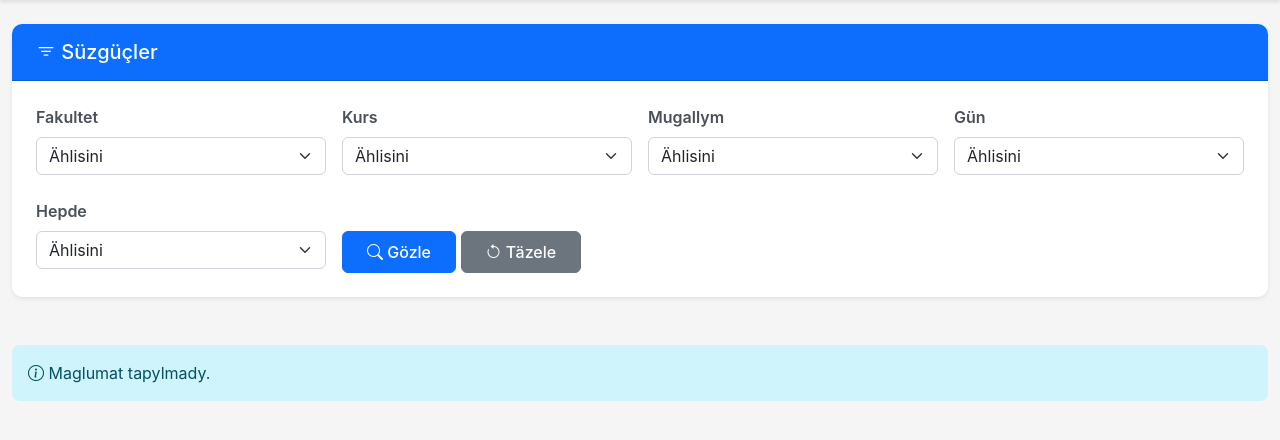
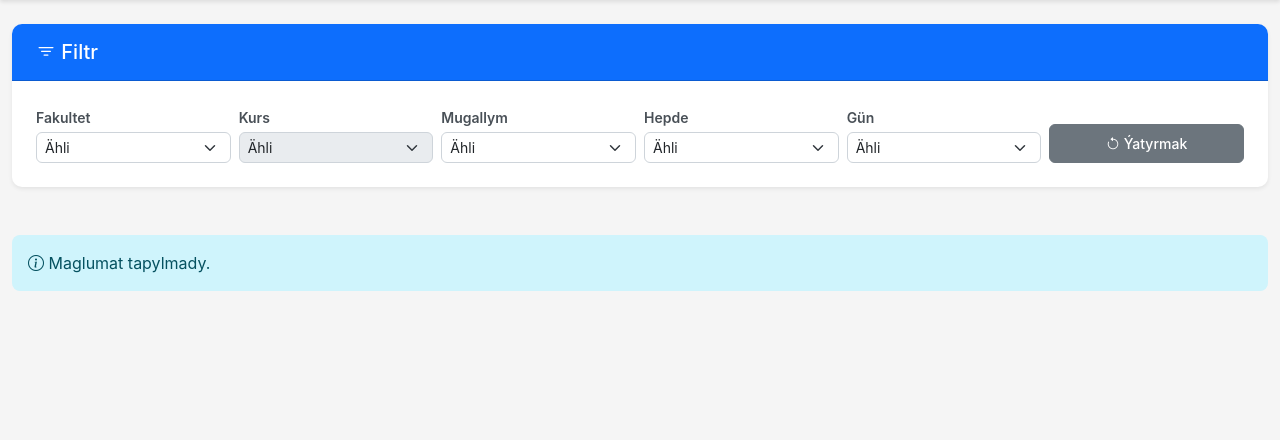
Before and after one commit to DovletEmin/Schedule, a Django app: page / in a window 1280 px wide. Shown: the part 62-502 px from the top of the page. Run offline with Django 5.2, Linux system fonts and the light colour scheme; data that the repository does not hold is empty.

Commit message:
Improve timetable grid filtering and header layout
- Move week information to left side of header
- Center faculty and course information in header
- Add dependent filtering for courses based on faculty selection
- Disable course dropdown until faculty is selected
- Auto-clear course selection when faculty changes
- Improve filter compactness with smaller form controls
- Update CSS styles for cleaner display

```diff
--- a/src/static/css/style.css
+++ b/src/static/css/style.css
@@ -46,6 +46,13 @@ body {
     font-weight: 600;
     margin-bottom: 0.5rem;
     color: #495057;
+}
+
+.form-label-sm {
+    font-weight: 600;
+    margin-bottom: 0.25rem;
+    color: #495057;
+    font-size: 0.875rem;
 }
 
 .form-select, .form-control {
@@ -207,7 +214,6 @@ body {
 /* Lecture cells - solid line */
 .lecture-subject {
     background: linear-gradient(135deg, #e3f2fd 0%, #bbdefb 100%);
-    border-left: 5px solid #2196F3;
 }
 
 .lecture-room {
@@ -230,7 +236,6 @@ body {
     width: 100%;
     height: 100%;
     min-height: 60px;
-    border-left: 5px solid #2196F3;
 }
 
 /* Каждая группа занимает равную часть по горизонтали */
@@ -238,11 +243,35 @@ body {
     flex: 1;
     display: flex;
     background: linear-gradient(135deg, #fff3e0 0%, #ffe0b2 100%);
-    border-left: 5px solid #FF9800;
 }
 
 .practice-group-block:not(:first-child) {
     border-left: 3px solid #FF9800; /* Разделитель между группами */
+}
+
+/* Practice subject cell */
+.practice-subject {
+    background: linear-gradient(135deg, #fff3e0 0%, #ffe0b2 100%);
+}
+
+/* Empty cell styling */
+.empty-cell {
+    background-color: #f8f9fa;
+    color: #adb5bd;
+}
+
+.empty-label {
+    font-size: 1.5rem;
+    color: #dee2e6;
+    font-weight: 300;
+}
+
+/* Room info inside subject cell */
+.room-info {
+    font-size: 0.85rem;
+    color: #6c757d;
+    font-weight: 600;
+    margin-top: 4px;
 }
 
 .practice-group-content {
@@ -261,7 +290,6 @@ body {
     justify-content: center;
     text-align: center;
     font-weight: 600;
-    border-left: 1px dashed #FF9800;
     padding: 5px;
 }
 
@@ -328,7 +356,6 @@ body {
 /* Practice cells - separate columns for each group */
 .practice-subject {
     background-color: #ffe0b2;
-    border-left: 4px solid #FF9800;
     padding: 10px;
     vertical-align: middle;
 }
@@ -350,7 +377,6 @@ body {
 
 .practice-block {
     background: linear-gradient(135deg, #fff3e0 0%, #ffe0b2 100%);
-    border-left: 4px solid #FF9800;
     padding: 6px;
     min-height: 35px;
 }
--- a/src/timetable/templates/timetable_grid.html
+++ b/src/timetable/templates/timetable_grid.html
@@ -6,15 +6,15 @@
     <div class="col-12">
         <div class="card shadow-sm">
             <div class="card-header bg-primary text-white">
-                <h5 class="mb-0"><i class="bi bi-filter"></i> Süzgüçler</h5>
+                <h5 class="mb-0"><i class="bi bi-filter"></i> Filtr</h5>
             </div>
             <div class="card-body">
                 <form method="get" id="filterForm">
-                    <div class="row g-3">
-                        <div class="col-md-3">
-                            <label for="faculty" class="form-label">Fakultet</label>
-                            <select name="faculty" id="faculty" class="form-select">
-                                <option value="">Ählisini</option>
+                    <div class="row g-2 align-items-end">
+                        <div class="col-md-2">
+                            <label for="faculty" class="form-label form-label-sm">Fakultet</label>
+                            <select name="faculty" id="faculty" class="form-select form-select-sm">
+                                <option value="">Ähli</option>
                                 {% for faculty in faculties %}
                                     <option value="{{ faculty.id }}" {% if faculty.id|stringformat:"s" == selected_faculty %}selected{% endif %}>
                                         {{ faculty.name }}
@@ -22,21 +22,23 @@
                                 {% endfor %}
                             </select>
                         </div>
-                        <div class="col-md-3">
-                            <label for="course" class="form-label">Kurs</label>
-                            <select name="course" id="course" class="form-select">
-                                <option value="">Ählisini</option>
+                        <div class="col-md-2">
+                            <label for="course" class="form-label form-label-sm">Kurs</label>
+                            <select name="course" id="course" class="form-select form-select-sm" {% if not selected_faculty %}disabled{% endif %}>
+                                <option value="">Ähli</option>
+                                {% if selected_faculty %}
                                     {% for course in courses %}
                                         <option value="{{ course.id }}" {% if course.id|stringformat:"s" == selected_course %}selected{% endif %}>
                                             {{ course.number }} Kurs
                                         </option>
                                     {% endfor %}
+                                {% endif %}
                             </select>
                         </div>
-                        <div class="col-md-3">
-                            <label for="teacher" class="form-label">Mugallym</label>
-                            <select name="teacher" id="teacher" class="form-select">
-                                <option value="">Ählisini</option>
+                        <div class="col-md-2">
+                            <label for="teacher" class="form-label form-label-sm">Mugallym</label>
+                            <select name="teacher" id="teacher" class="form-select form-select-sm">
+                                <option value="">Ähli</option>
                                 {% for teacher in teachers %}
                                     <option value="{{ teacher.id }}" {% if teacher.id|stringformat:"s" == selected_teacher %}selected{% endif %}>
                                         {{ teacher.name }}
@@ -44,10 +46,21 @@
                                 {% endfor %}
                             </select>
                         </div>
-                        <div class="col-md-3">
-                            <label for="day" class="form-label">Gün</label>
-                            <select name="day" id="day" class="form-select">
-                                <option value="">Ählisini</option>
+                        <div class="col-md-2">
+                            <label for="week" class="form-label form-label-sm">Hepde</label>
+                            <select name="week" id="week" class="form-select form-select-sm">
+                                <option value="">Ähli</option>
+                                {% for week in weeks %}
+                                    <option value="{{ week.id }}" {% if week.id|stringformat:"s" == selected_week %}selected{% endif %}>
+                                        {{ week.number }} Hepde
+                                    </option>
+                                {% endfor %}
+                            </select>
+                        </div>
+                        <div class="col-md-2">
+                            <label for="day" class="form-label form-label-sm">Gün</label>
+                            <select name="day" id="day" class="form-select form-select-sm">
+                                <option value="">Ähli</option>
                                 {% for day in days %}
                                     <option value="{{ day.id }}" {% if day.id|stringformat:"s" == selected_day %}selected{% endif %}>
                                         {{ day.get_number_display }}
@@ -55,29 +68,10 @@
                                 {% endfor %}
                             </select>
                         </div>
-                    </div>
-                    <div class="row g-3 mt-2">
-                        <div class="col-md-3">
-                            <label for="week" class="form-label">Hepde</label>
-                            <select name="week" id="week" class="form-select">
-                                <option value="">Ählisini</option>
-                                {% for week in weeks %}
-                                    <option value="{{ week.id }}" {% if week.id|stringformat:"s" == selected_week %}selected{% endif %}>
-                                        {{ week.number }} Hepde
-                                    </option>
-                                {% endfor %}
-                            </select>
-                        </div>
-                        <div class="col-md-9">
-                            <label class="form-label">&nbsp;</label>
-                            <div>
-                                <button type="submit" class="btn btn-primary">
-                                    <i class="bi bi-search"></i> Gözle
-                                </button>
-                                <a href="{% url 'timetable_grid' %}" class="btn btn-secondary">
-                                    <i class="bi bi-arrow-counterclockwise"></i> Täzele
+                        <div class="col-md-2">
+                            <a href="{% url 'timetable_grid' %}" class="btn btn-secondary btn-sm w-100">
+                                <i class="bi bi-arrow-counterclockwise"></i> Ýatyrmak
                             </a>
-                            </div>
                         </div>
                     </div>
                 </form>
@@ -94,7 +88,7 @@
                 <div class="card-header bg-success text-white d-flex justify-content-between align-items-center">
                     <div>
                         <h5 class="mb-0">
-                            <i class="bi bi-calendar-week"></i>
+                            <!-- <i class="bi bi-calendar-week"></i>  -->
                             {% if selected_week_obj %}
                                 {{ selected_week_obj.number }} - Hepde
                             {% else %}
@@ -105,10 +99,11 @@
                                 {% endif %}
                             {% endif %}
                         </h5>
-                        <div class="mt-1">
-                            <strong>{{ course_data.course.faculty.name }} - {{ course_data.course.number }} Kurs</strong><br>
-                            <!-- <small>Topar: {{ course_data.groups|join:", " }}</small> -->
                     </div>
+                    <div class="flex-grow-1 text-center">
+                        <h5 class="mb-0">
+                            <strong>{{ course_data.course.faculty.name }} - {{ course_data.course.number }} Kurs</strong>
+                        </h5>
                     </div>
                     <!-- <button onclick="window.print()" class="btn btn-light btn-sm">
                         <i class="bi bi-printer"></i> Çap et
@@ -160,7 +155,7 @@
                                                             {{ entries.room|default:"-" }}
                                                         </td>
                                                     {% else %}
-                                                        {# Практика - отдельные ячейки для каждой группы #}
+                                                        {# Практика - всегда 2 группы (даже если одна пустая) #}
                                                         {% for group_lesson in entries.group_lessons %}
                                                             <td class="subject-cell practice-subject">
                                                                 <div class="subject-name">{{ group_lesson.subject }}</div>
@@ -172,6 +167,15 @@
                                                                 {{ group_lesson.room|default:"-" }}
                                                             </td>
                                                         {% endfor %}
+                                                        {# Если только 1 группа, добавляем пустые ячейки #}
+                                                        {% if entries.group_lessons|length == 1 %}
+                                                            <td class="subject-cell empty-cell">
+                                                                <div class="empty-label">-</div>
+                                                            </td>
+                                                            <td class="room-cell empty-cell">
+                                                                <div class="empty-label">-</div>
+                                                            </td>
+                                                        {% endif %}
                                                     {% endif %}
                                                 </tr>
                                                 {% endwith %}
@@ -203,8 +207,22 @@
 
 {% block extra_js %}
 <script>
-    document.getElementById('faculty').addEventListener('change', function() {
+    // Автоматическая фильтрация при изменении любого фильтра
+    const filterSelects = ['faculty', 'course', 'teacher', 'week', 'day'];
+    filterSelects.forEach(function(selectId) {
+        const element = document.getElementById(selectId);
+        if (element) {
+            element.addEventListener('change', function() {
+                // Clear course selection when faculty changes
+                if (selectId === 'faculty') {
+                    const courseSelect = document.getElementById('course');
+                    if (courseSelect) {
+                        courseSelect.value = '';
+                    }
+                }
                 document.getElementById('filterForm').submit();
+            });
+        }
     });
 </script>
 {% endblock %}
```
Also changed, not shown: src/timetable/filters.py (line endings or trailing spaces). Lines whose indentation alone changed are shown as unchanged.
